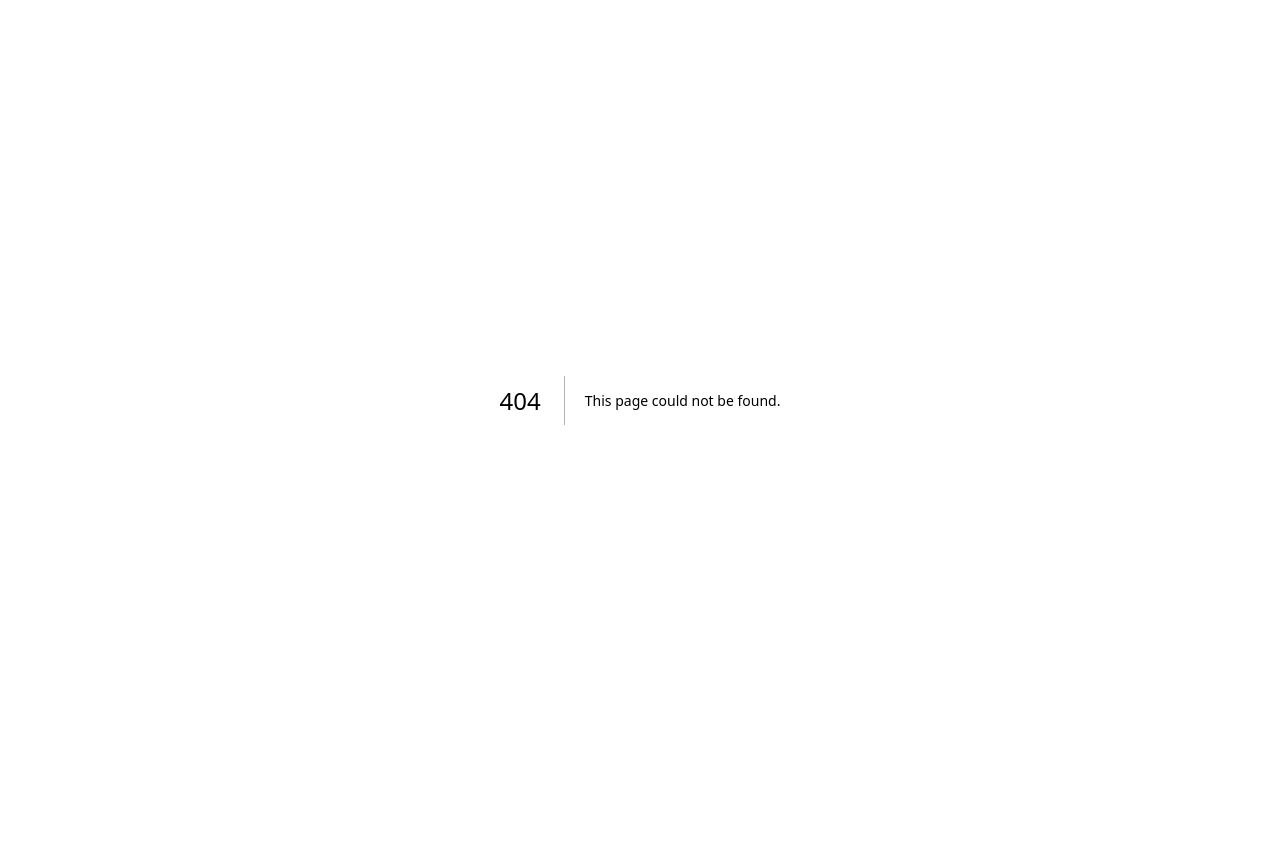
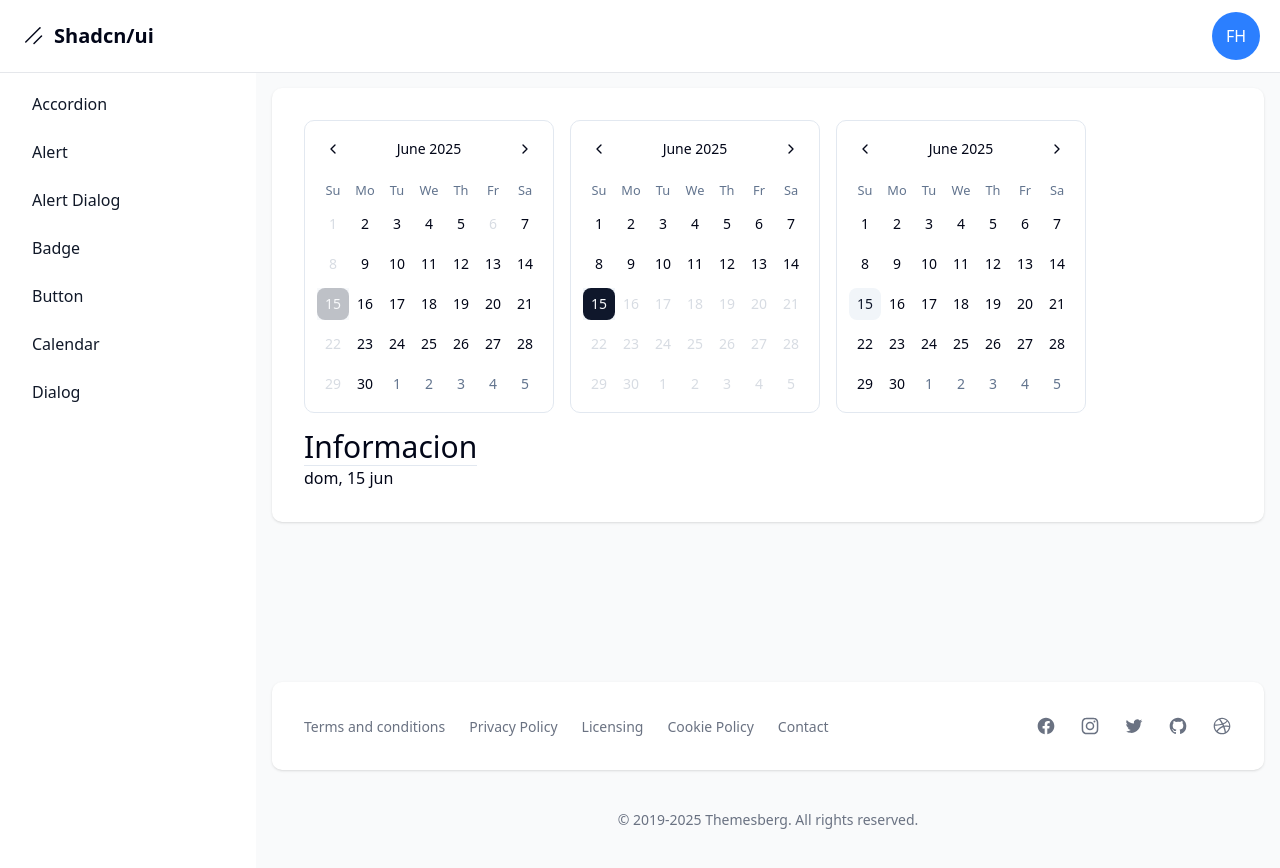
Before and after one commit to JSamuelM/shacdn-ui-dashboard, a Next.js app: page /dashboard/calendar in a window 1280 px wide. Before the commit this address had no page. Before the commit the page ends 800 px from the top, so only its background shows below. Built offline with nearby package versions, Linux system fonts and the light colour scheme.

Commit message:
Add Calendar

```diff
--- a/package.json
+++ b/package.json
@@ -16,9 +16,11 @@
     "@radix-ui/react-slot": "^1.2.3",
     "class-variance-authority": "^0.7.1",
     "clsx": "^2.1.1",
+    "date-fns": "^4.1.0",
     "lucide-react": "^0.513.0",
     "next": "15.3.3",
     "react": "^19.0.0",
+    "react-day-picker": "^9.7.0",
     "react-dom": "^19.0.0",
     "tailwind-merge": "^3.3.0"
   },
--- /dev/null
+++ b/src/app/dashboard/calendar/page.tsx
@@ -0,0 +1,52 @@
+"use client";
+
+import { useState } from "react";
+import { Calendar } from "@/components/ui/calendar";
+
+export default function Page() {
+  const [date, setDate] = useState<Date | undefined>(new Date());
+  const [multipleDates, setMultipleDate] = useState<Date[] | undefined>([]);
+
+  const smallDate = date?.toLocaleString("es-ES", {
+    weekday: "short",
+    day: "numeric",
+    month: "short"
+  });
+
+  return (
+    <div className="flex-col sm:flex-wrap sm:flex sm:flex-row gap-4">
+      <Calendar
+        mode="single"
+        selected={date}
+        onSelect={setDate}
+        className="rounded-lg border"
+        disabled={(date) => date.getDay() === 0 || date.getDate() === 6}
+        />
+      <Calendar
+        mode="single"
+        selected={date}
+        onSelect={setDate}
+        className="rounded-lg border"
+        disabled={(date) => date > new Date()}
+        />
+      <Calendar
+        mode="multiple"
+        selected={multipleDates}
+        onSelect={setMultipleDate}
+        className="rounded-lg border"
+      />
+
+      <div>
+        <h1 className="text-3xl">Informacion</h1>
+        <div className="border-b"></div>
+        <p>{ smallDate }</p>
+        <p>
+          {
+            multipleDates?.map((date) => date.toLocaleDateString()).join(", ")
+          }
+        </p>
+      </div>
+
+    </div>
+  );
+}
--- a/src/app/dashboard/layout.tsx
+++ b/src/app/dashboard/layout.tsx
@@ -10,6 +10,7 @@
   { name: "alert dialog", href: "alert-dialog" },
   { name: "dialog", href: "dialog" },
   { name: "badge", href: "badge" },
+  { name: "calendar", href: "calendar" },
 ].sort((a, b) => a.name.localeCompare(b.name));
 
 export default function DashboardLayout({
--- a/src/app/layout.tsx
+++ b/src/app/layout.tsx
@@ -23,7 +23,7 @@
   children: React.ReactNode;
 }>) {
   return (
-    <html lang="en">
+    <html lang="en" suppressHydrationWarning>
       <body
         className={`${geist.variable} ${geistMono.variable} antialiased`}
       >
--- /dev/null
+++ b/src/components/ui/calendar.tsx
@@ -0,0 +1,210 @@
+"use client"
+
+import * as React from "react"
+import {
+  ChevronDownIcon,
+  ChevronLeftIcon,
+  ChevronRightIcon,
+} from "lucide-react"
+import { DayButton, DayPicker, getDefaultClassNames } from "react-day-picker"
+
+import { cn } from "@/lib/utils"
+import { Button, buttonVariants } from "@/components/ui/button"
+
+function Calendar({
+  className,
+  classNames,
+  showOutsideDays = true,
+  captionLayout = "label",
+  buttonVariant = "ghost",
+  formatters,
+  components,
+  ...props
+}: React.ComponentProps<typeof DayPicker> & {
+  buttonVariant?: React.ComponentProps<typeof Button>["variant"]
+}) {
+  const defaultClassNames = getDefaultClassNames()
+
+  return (
+    <DayPicker
+      showOutsideDays={showOutsideDays}
+      className={cn(
+        "bg-background group/calendar p-3 [--cell-size:--spacing(8)] [[data-slot=card-content]_&]:bg-transparent [[data-slot=popover-content]_&]:bg-transparent",
+        String.raw`rtl:**:[.rdp-button\_next>svg]:rotate-180`,
+        String.raw`rtl:**:[.rdp-button\_previous>svg]:rotate-180`,
+        className
+      )}
+      captionLayout={captionLayout}
+      formatters={{
+        formatMonthDropdown: (date) =>
+          date.toLocaleString("default", { month: "short" }),
+        ...formatters,
+      }}
+      classNames={{
+        root: cn("w-fit", defaultClassNames.root),
+        months: cn(
+          "flex gap-4 flex-col md:flex-row relative",
+          defaultClassNames.months
+        ),
+        month: cn("flex flex-col w-full gap-4", defaultClassNames.month),
+        nav: cn(
+          "flex items-center gap-1 w-full absolute top-0 inset-x-0 justify-between",
+          defaultClassNames.nav
+        ),
+        button_previous: cn(
+          buttonVariants({ variant: buttonVariant }),
+          "size-(--cell-size) aria-disabled:opacity-50 p-0 select-none",
+          defaultClassNames.button_previous
+        ),
+        button_next: cn(
+          buttonVariants({ variant: buttonVariant }),
+          "size-(--cell-size) aria-disabled:opacity-50 p-0 select-none",
+          defaultClassNames.button_next
+        ),
+        month_caption: cn(
+          "flex items-center justify-center h-(--cell-size) w-full px-(--cell-size)",
+          defaultClassNames.month_caption
+        ),
+        dropdowns: cn(
+          "w-full flex items-center text-sm font-medium justify-center h-(--cell-size) gap-1.5",
+          defaultClassNames.dropdowns
+        ),
+        dropdown_root: cn(
+          "relative has-focus:border-ring border border-input shadow-xs has-focus:ring-ring/50 has-focus:ring-[3px] rounded-md",
+          defaultClassNames.dropdown_root
+        ),
+        dropdown: cn("absolute inset-0 opacity-0", defaultClassNames.dropdown),
+        caption_label: cn(
+          "select-none font-medium",
+          captionLayout === "label"
+            ? "text-sm"
+            : "rounded-md pl-2 pr-1 flex items-center gap-1 text-sm h-8 [&>svg]:text-muted-foreground [&>svg]:size-3.5",
+          defaultClassNames.caption_label
+        ),
+        table: "w-full border-collapse",
+        weekdays: cn("flex", defaultClassNames.weekdays),
+        weekday: cn(
+          "text-muted-foreground rounded-md flex-1 font-normal text-[0.8rem] select-none",
+          defaultClassNames.weekday
+        ),
+        week: cn("flex w-full mt-2", defaultClassNames.week),
+        week_number_header: cn(
+          "select-none w-(--cell-size)",
+          defaultClassNames.week_number_header
+        ),
+        week_number: cn(
+          "text-[0.8rem] select-none text-muted-foreground",
+          defaultClassNames.week_number
+        ),
+        day: cn(
+          "relative w-full h-full p-0 text-center [&:first-child[data-selected=true]_button]:rounded-l-md [&:last-child[data-selected=true]_button]:rounded-r-md group/day aspect-square select-none",
+          defaultClassNames.day
+        ),
+        range_start: cn(
+          "rounded-l-md bg-accent",
+          defaultClassNames.range_start
+        ),
+        range_middle: cn("rounded-none", defaultClassNames.range_middle),
+        range_end: cn("rounded-r-md bg-accent", defaultClassNames.range_end),
+        today: cn(
+          "bg-accent text-accent-foreground rounded-md data-[selected=true]:rounded-none",
+          defaultClassNames.today
+        ),
+        outside: cn(
+          "text-muted-foreground aria-selected:text-muted-foreground",
+          defaultClassNames.outside
+        ),
+        disabled: cn(
+          "text-muted-foreground opacity-50",
+          defaultClassNames.disabled
+        ),
+        hidden: cn("invisible", defaultClassNames.hidden),
+        ...classNames,
+      }}
+      components={{
+        Root: ({ className, rootRef, ...props }) => {
+          return (
+            <div
+              data-slot="calendar"
+              ref={rootRef}
+              className={cn(className)}
+              {...props}
+            />
+          )
+        },
+        Chevron: ({ className, orientation, ...props }) => {
+          if (orientation === "left") {
+            return (
+              <ChevronLeftIcon className={cn("size-4", className)} {...props} />
+            )
+          }
+
+          if (orientation === "right") {
+            return (
+              <ChevronRightIcon
+                className={cn("size-4", className)}
+                {...props}
+              />
+            )
+          }
+
+          return (
+            <ChevronDownIcon className={cn("size-4", className)} {...props} />
+          )
+        },
+        DayButton: CalendarDayButton,
+        WeekNumber: ({ children, ...props }) => {
+          return (
+            <td {...props}>
+              <div className="flex size-(--cell-size) items-center justify-center text-center">
+                {children}
+              </div>
+            </td>
+          )
+        },
+        ...components,
+      }}
+      {...props}
+    />
+  )
+}
+
+function CalendarDayButton({
+  className,
+  day,
+  modifiers,
+  ...props
+}: React.ComponentProps<typeof DayButton>) {
+  const defaultClassNames = getDefaultClassNames()
+
+  const ref = React.useRef<HTMLButtonElement>(null)
+  React.useEffect(() => {
+    if (modifiers.focused) ref.current?.focus()
+  }, [modifiers.focused])
+
+  return (
+    <Button
+      ref={ref}
+      variant="ghost"
+      size="icon"
+      data-day={day.date.toLocaleDateString()}
+      data-selected-single={
+        modifiers.selected &&
+        !modifiers.range_start &&
+        !modifiers.range_end &&
+        !modifiers.range_middle
+      }
+      data-range-start={modifiers.range_start}
+      data-range-end={modifiers.range_end}
+      data-range-middle={modifiers.range_middle}
+      className={cn(
+        "data-[selected-single=true]:bg-primary data-[selected-single=true]:text-primary-foreground data-[range-middle=true]:bg-accent data-[range-middle=true]:text-accent-foreground data-[range-start=true]:bg-primary data-[range-start=true]:text-primary-foreground data-[range-end=true]:bg-primary data-[range-end=true]:text-primary-foreground group-data-[focused=true]/day:border-ring group-data-[focused=true]/day:ring-ring/50 dark:hover:text-accent-foreground flex aspect-square size-auto w-full min-w-(--cell-size) flex-col gap-1 leading-none font-normal group-data-[focused=true]/day:relative group-data-[focused=true]/day:z-10 group-data-[focused=true]/day:ring-[3px] data-[range-end=true]:rounded-md data-[range-end=true]:rounded-r-md data-[range-middle=true]:rounded-none data-[range-start=true]:rounded-md data-[range-start=true]:rounded-l-md [&>span]:text-xs [&>span]:opacity-70",
+        defaultClassNames.day,
+        className
+      )}
+      {...props}
+    />
+  )
+}
+
+export { Calendar, CalendarDayButton }
```
Also changed, not shown: 1 other file (tests, documents, lock files or other folders).
